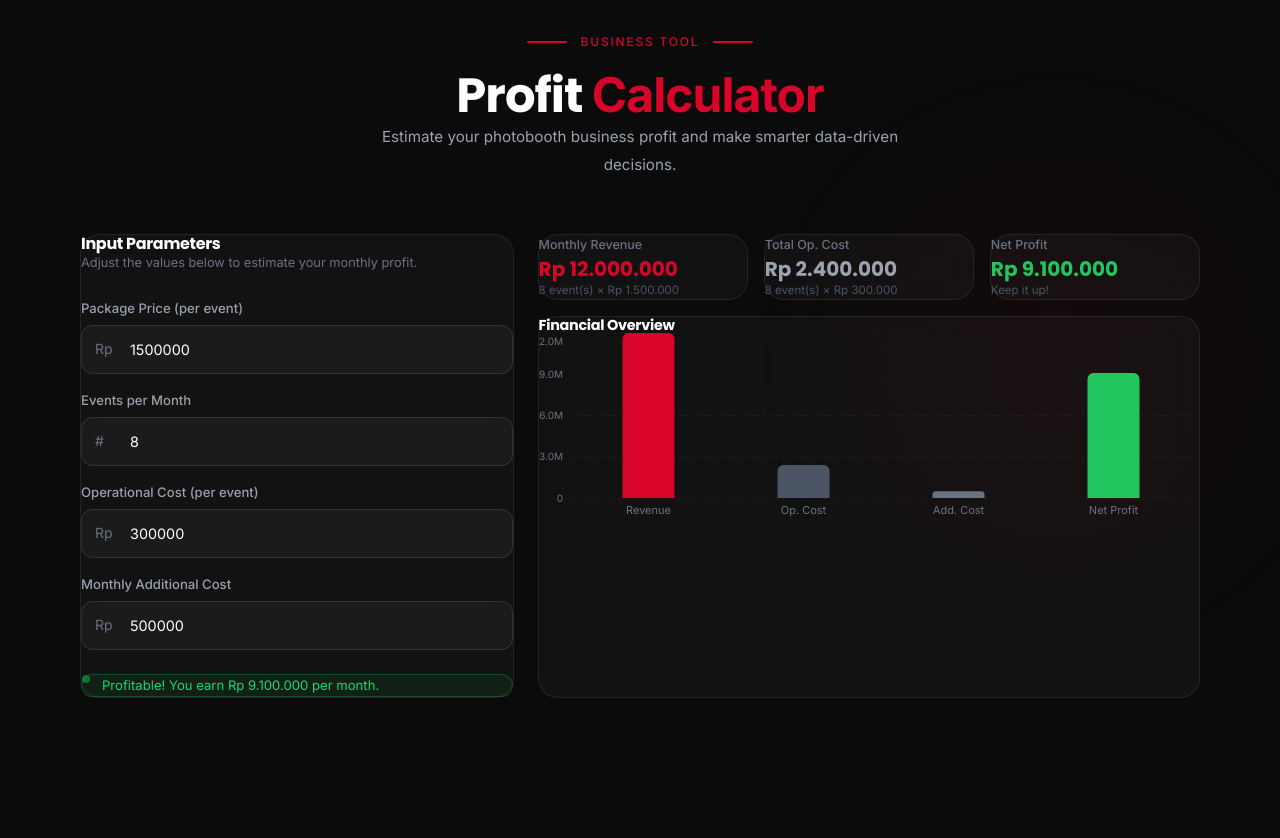
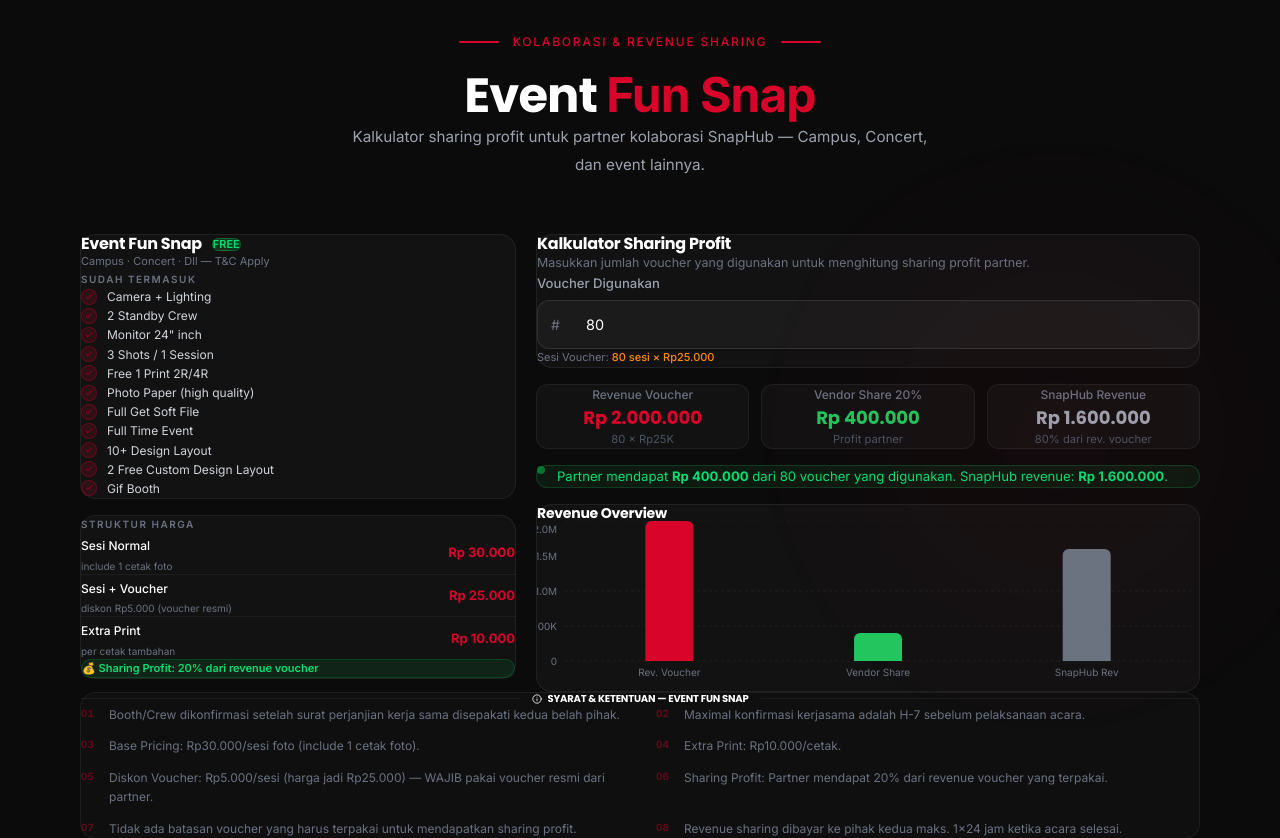
Before and after one commit to lohkookk/SnapHub.id, a React (Vite) app: page / in a window 1280 px wide. Shown: the part 4520-5358 px from the top of the page. Built offline with nearby package versions, Linux system fonts and the light colour scheme.

Commit message:
feat: revamp layout ProfitCalculator, perbaiki Footer, dan update Maps ke Malang

```diff
--- a/src/components/Pricelist.jsx
+++ b/src/components/Pricelist.jsx
@@ -1,6 +1,7 @@
 import React, { useRef, useState } from 'react';
 import { motion, useInView, AnimatePresence } from 'framer-motion';
-import { FiDownload, FiCheck, FiClock, FiPrinter, FiCamera } from 'react-icons/fi';
+import { FiDownload, FiCheck, FiClock, FiPrinter, FiCamera, FiInfo } from 'react-icons/fi';
+
 import pricelistImg from '../assets/pricelist_image.png';
 
 const WA_URL = 'https://wa.me/6285190643459?text=Halo%20SnapHub%2C%20saya%20ingin%20booking%20photobooth!';
@@ -291,8 +292,8 @@
           <div className="bg-white/[0.02] border border-white/[0.06] rounded-2xl p-5 md:p-6">
             <div className="flex items-center gap-3 mb-5">
               <div className="h-px flex-1 bg-white/[0.06]" />
-              <h3 className="text-[10px] font-semibold text-gray-500 uppercase tracking-[0.15em] whitespace-nowrap">
-                Syarat &amp; Ketentuan
+              <h3 className="text-[10px] font-semibold text-gray-500 uppercase tracking-[0.15em] whitespace-nowrap flex items-center gap-1.5">
+                <FiInfo size={10} /> Syarat &amp; Ketentuan
               </h3>
               <div className="h-px flex-1 bg-white/[0.06]" />
             </div>
--- a/src/components/ProfitCalculator.jsx
+++ b/src/components/ProfitCalculator.jsx
@@ -1,10 +1,12 @@
 import React, { useState, useRef } from 'react';
 import { motion, useInView, AnimatePresence } from 'framer-motion';
+import { FiCheck, FiInfo } from 'react-icons/fi';
 import {
   BarChart, Bar, XAxis, YAxis, CartesianGrid, Tooltip,
   ResponsiveContainer, Cell
 } from 'recharts';
 
+/* ── Helpers ─────────────────────────────────────────────── */
 const fmt = (v) =>
   new Intl.NumberFormat('id-ID', { style: 'currency', currency: 'IDR', minimumFractionDigits: 0 }).format(v);
 
@@ -18,9 +20,12 @@
   );
 };
 
-const Field = ({ label, value, onChange, prefix = 'Rp' }) => (
+const Field = ({ label, value, onChange, prefix = '#', note }) => (
   <div className="flex flex-col gap-1.5">
-    <label className="text-gray-400 text-[0.82rem] font-medium">{label}</label>
+    <div className="flex items-center justify-between">
+      <label className="text-gray-400 text-[0.82rem] font-medium">{label}</label>
+      {note && <span className="text-gray-600 text-[10px]">{note}</span>}
+    </div>
     <div className="relative">
       <span className="absolute left-3.5 top-1/2 -translate-y-1/2 text-gray-500 text-sm select-none pointer-events-none">
         {prefix}
@@ -37,52 +42,78 @@
 );
 
 const ResultCard = ({ label, value, color, sublabel }) => (
-  <div className="glass-card p-5 text-center sm:text-left">
-    <p className="text-gray-500 text-[0.78rem] mb-1.5 font-medium">{label}</p>
+  <div className="bg-white/[0.03] border border-white/[0.06] rounded-xl p-4 text-center">
+    <p className="text-gray-500 text-[0.75rem] mb-1.5 font-medium">{label}</p>
     <AnimatePresence mode="wait">
       <motion.p
         key={value}
-        initial={{ opacity: 0, y: -8 }}
+        initial={{ opacity: 0, y: -6 }}
         animate={{ opacity: 1, y: 0 }}
-        exit={{ opacity: 0, y: 8 }}
-        transition={{ duration: 0.3 }}
-        className="text-xl font-bold font-heading"
+        exit={{ opacity: 0, y: 6 }}
+        transition={{ duration: 0.25 }}
+        className="text-lg font-bold font-heading"
         style={{ color }}
       >
         {fmt(value)}
       </motion.p>
     </AnimatePresence>
-    {sublabel && <p className="text-gray-600 text-[0.72rem] mt-1 leading-snug">{sublabel}</p>}
+    {sublabel && <p className="text-gray-600 text-[0.7rem] mt-1 leading-snug">{sublabel}</p>}
   </div>
 );
 
+/* ── Static Data ─────────────────────────────────────────── */
+const FEATURES = [
+  'Camera + Lighting',
+  '2 Standby Crew',
+  'Monitor 24" inch',
+  '3 Shots / 1 Session',
+  'Free 1 Print 2R/4R',
+  'Photo Paper (high quality)',
+  'Full Get Soft File',
+  'Full Time Event',
+  '10+ Design Layout',
+  '2 Free Custom Design Layout',
+  'Gif Booth',
+];
+
+const TNC = [
+  { num: '01', text: 'Booth/Crew dikonfirmasi setelah surat perjanjian kerja sama disepakati kedua belah pihak.' },
+  { num: '02', text: 'Maximal konfirmasi kerjasama adalah H-7 sebelum pelaksanaan acara.' },
+  { num: '03', text: 'Base Pricing: Rp30.000/sesi foto (include 1 cetak foto).' },
+  { num: '04', text: 'Extra Print: Rp10.000/cetak.' },
+  { num: '05', text: 'Diskon Voucher: Rp5.000/sesi (harga jadi Rp25.000) — WAJIB pakai voucher resmi dari partner.' },
+  { num: '06', text: 'Sharing Profit: Partner mendapat 20% dari revenue voucher yang terpakai.' },
+  { num: '07', text: 'Tidak ada batasan voucher yang harus terpakai untuk mendapatkan sharing profit.' },
+  { num: '08', text: 'Revenue sharing dibayar ke pihak kedua maks. 1×24 jam ketika acara selesai.' },
+];
+
+/* Harga tetap dari PDF */
+const HARGA_VOUCHER = 25000;  // per sesi dengan voucher
+const HARGA_NORMAL = 30000;  // per sesi tanpa voucher
+const SHARING_PERSEN = 0.20;   // 20%
+
+/* ── Main Component ──────────────────────────────────────── */
 const ProfitCalculator = () => {
-  const ref    = useRef(null);
+  const ref = useRef(null);
   const inView = useInView(ref, { once: true, margin: '-80px' });
 
-  const [pkg,     setPkg]     = useState(1500000);
-  const [events,  setEvents]  = useState(8);
-  const [opCost,  setOpCost]  = useState(300000);
-  const [addCost, setAddCost] = useState(500000);
+  const [voucherUsed, setVoucherUsed] = useState(80);
 
-  const revenue     = pkg * events;
-  const totalOpCost = opCost * events;
-  const netProfit   = revenue - totalOpCost - addCost;
-  const isProfit    = netProfit >= 0;
+  const revenueVoucher = voucherUsed * HARGA_VOUCHER;
+  const vendorShare = revenueVoucher * SHARING_PERSEN;
+  const snaphubRevenue = revenueVoucher - vendorShare;
 
   const chartData = [
-    { name: 'Revenue',    value: revenue },
-    { name: 'Op. Cost',  value: totalOpCost },
-    { name: 'Add. Cost', value: addCost },
-    { name: 'Net Profit',value: Math.abs(netProfit) },
+    { name: 'Rev. Voucher', value: revenueVoucher },
+    { name: 'Vendor Share', value: vendorShare },
+    { name: 'SnapHub Rev', value: snaphubRevenue },
   ];
-  const COLORS = ['#D90429', '#4b5563', '#6b7280', isProfit ? '#22c55e' : '#ef4444'];
+  const COLORS = ['#D90429', '#22c55e', '#6b7280'];
 
   return (
     <section id="calculator" className="section-pad bg-[#0B0B0B] relative overflow-hidden">
       {/* Top bleed */}
       <div className="absolute top-0 left-0 right-0 h-24 bg-gradient-to-b from-[#111111] to-transparent pointer-events-none" />
-
       {/* Ambient glow */}
       <div className="absolute top-1/2 -translate-y-1/2 right-0 w-[450px] h-[450px] rounded-full opacity-[0.05] pointer-events-none"
         style={{ background: 'radial-gradient(circle, #D90429, transparent)', filter: 'blur(90px)' }} />
@@ -92,94 +123,176 @@
         <div className="section-header" ref={ref}>
           <motion.div initial={{ opacity: 0, y: 18 }} animate={inView ? { opacity: 1, y: 0 } : {}} transition={{ duration: 0.6 }}
             className="eyebrow-row">
-            <div className="eyebrow-line" /><span className="text-eyebrow">Business Tool</span><div className="eyebrow-line" />
+            <div className="eyebrow-line" /><span className="text-eyebrow">Kolaborasi & Revenue Sharing</span><div className="eyebrow-line" />
           </motion.div>
           <motion.h2 initial={{ opacity: 0, y: 28 }} animate={inView ? { opacity: 1, y: 0 } : {}} transition={{ duration: 0.65, delay: 0.1 }}
             className="text-section-title text-white mt-3 mb-4">
-            Profit <span className="text-[#D90429]">Calculator</span>
+            Event <span className="text-[#D90429]">Fun Snap</span>
           </motion.h2>
           <motion.p initial={{ opacity: 0 }} animate={inView ? { opacity: 1 } : {}} transition={{ duration: 0.65, delay: 0.2 }}
             className="section-desc">
-            Estimate your photobooth business profit and make smarter data-driven decisions.
+            Kalkulator sharing profit untuk partner kolaborasi SnapHub — Campus, Concert, dan event lainnya.
           </motion.p>
         </div>
 
-        {/* ── Main layout ─────────────────────────── */}
+        {/* ── Main Layout ─────────────────────────── */}
         <motion.div
           initial={{ opacity: 0, y: 36 }}
           animate={inView ? { opacity: 1, y: 0 } : {}}
           transition={{ duration: 0.75, delay: 0.3 }}
-          className="grid lg:grid-cols-5 gap-6"
+          className="grid lg:grid-cols-5 gap-5"
         >
-          {/* Inputs — 2 cols */}
-          <div className="lg:col-span-2 glass-card p-6 sm:p-8 flex flex-col gap-6">
-            <div>
-              <h3 className="text-white font-semibold text-base font-heading mb-1">Input Parameters</h3>
-              <p className="text-gray-500 text-[0.8rem]">Adjust the values below to estimate your monthly profit.</p>
+          {/* LEFT — Package Info (2 cols) */}
+          <div className="lg:col-span-2 flex flex-col gap-4">
+
+            {/* FREE badge */}
+            <div className="bg-white/[0.03] border border-white/[0.06] rounded-2xl p-5">
+              <div className="flex items-start gap-3 mb-4">
+                <div className="flex-1 min-w-0">
+                  <div className="flex items-center gap-2.5 flex-wrap">
+                    <h3 className="text-white font-bold font-heading text-base leading-none">Event Fun Snap</h3>
+                    <span className="text-[11px] font-semibold bg-green-500/20 text-green-400 border border-green-500/30 px-2.5 py-0.5 rounded-full leading-none">
+                      FREE
+                    </span>
+                  </div>
+                  <p className="text-gray-500 text-[11px] mt-1.5">Campus · Concert · Dll — T&amp;C Apply</p>
+                </div>
+              </div>
+
+              <p className="text-[10px] uppercase tracking-[0.15em] text-gray-500 mb-3 font-semibold">Sudah Termasuk</p>
+              <ul className="space-y-2">
+                {FEATURES.map((f, i) => (
+                  <li key={i} className="flex items-center gap-2.5">
+                    <div className="w-4 h-4 rounded-full bg-[#D90429]/15 border border-[#D90429]/30 flex items-center justify-center shrink-0">
+                      <FiCheck size={8} className="text-[#D90429]" />
+                    </div>
+                    <span className="text-gray-300 text-[12px]">{f}</span>
+                  </li>
+                ))}
+              </ul>
             </div>
 
-            <div className="grid gap-4">
-              <Field label="Package Price (per event)"   value={pkg}     onChange={setPkg} />
-              <Field label="Events per Month"            value={events}  onChange={setEvents}  prefix="#" />
-              <Field label="Operational Cost (per event)"value={opCost}  onChange={setOpCost} />
-              <Field label="Monthly Additional Cost"     value={addCost} onChange={setAddCost} />
+            {/* Harga info */}
+            <div className="bg-white/[0.03] border border-white/[0.06] rounded-2xl p-5">
+              <p className="text-[10px] uppercase tracking-[0.15em] text-gray-500 mb-3 font-semibold">Struktur Harga</p>
+              <div className="space-y-2.5">
+                {[
+                  { label: 'Sesi Normal', value: 'Rp 30.000', sub: 'include 1 cetak foto' },
+                  { label: 'Sesi + Voucher', value: 'Rp 25.000', sub: 'diskon Rp5.000 (voucher resmi)' },
+                  { label: 'Extra Print', value: 'Rp 10.000', sub: 'per cetak tambahan' },
+                ].map((item, i) => (
+                  <div key={i} className="flex items-center justify-between py-2 border-b border-white/[0.05] last:border-0">
+                    <div>
+                      <span className="text-white text-[12px] font-medium">{item.label}</span>
+                      <span className="text-gray-500 text-[10px] block">{item.sub}</span>
+                    </div>
+                    <span className="text-[#D90429] font-bold text-[13px]">{item.value}</span>
+                  </div>
+                ))}
+              </div>
+              <div className="mt-3 p-2.5 bg-green-500/10 border border-green-500/20 rounded-xl">
+                <p className="text-green-400 text-[11px] font-semibold">💰 Sharing Profit: 20% dari revenue voucher</p>
+              </div>
+            </div>
+          </div>
+
+          {/* RIGHT — Calculator (3 cols) */}
+          <div className="lg:col-span-3 flex flex-col gap-4">
+
+            {/* Inputs */}
+            <div className="bg-white/[0.03] border border-white/[0.06] rounded-2xl p-5 md:p-6">
+              <h3 className="text-white font-semibold text-base font-heading mb-1">Kalkulator Sharing Profit</h3>
+              <p className="text-gray-500 text-[0.78rem] mb-5">Masukkan jumlah voucher yang digunakan untuk menghitung sharing profit partner.</p>
+
+              <div className="grid grid-cols-1 gap-4">
+                <Field
+                  label="Voucher Digunakan"
+                  value={voucherUsed}
+                  onChange={setVoucherUsed}
+                />
+              </div>
+
+              {/* Summary chip */}
+              <div className="flex flex-wrap gap-2 mt-4">
+                <div className="text-[11px]">
+                  <span className="text-gray-500">Sesi Voucher: </span>
+                  <span className="text-orange-400 font-medium">{voucherUsed} sesi × Rp25.000</span>
+                </div>
+              </div>
             </div>
 
-            {/* Status pill */}
+            {/* Result cards */}
+            <div className="grid grid-cols-1 sm:grid-cols-3 gap-3">
+              <ResultCard label="Revenue Voucher" value={revenueVoucher} color="#D90429" sublabel={`${voucherUsed} × Rp25K`} />
+              <ResultCard label="Vendor Share 20%" value={vendorShare} color="#22c55e" sublabel="Profit partner" />
+              <ResultCard label="SnapHub Revenue" value={snaphubRevenue} color="#9ca3af" sublabel="80% dari rev. voucher" />
+            </div>
+
+            {/* Status */}
             <AnimatePresence mode="wait">
               <motion.div
-                key={isProfit ? 'profit' : 'loss'}
-                initial={{ opacity: 0, scale: 0.95, y: 6 }}
-                animate={{ opacity: 1, scale: 1, y: 0 }}
-                exit={{ opacity: 0, scale: 0.95, y: -6 }}
+                key={vendorShare}
+                initial={{ opacity: 0, y: 6 }}
+                animate={{ opacity: 1, y: 0 }}
+                exit={{ opacity: 0 }}
                 transition={{ duration: 0.3 }}
                 className="flex items-start gap-3 rounded-xl px-4 py-3.5 text-[0.82rem] leading-relaxed"
-                style={{
-                  background: isProfit ? 'rgba(34,197,94,0.08)' : 'rgba(239,68,68,0.08)',
-                  border:     `1px solid ${isProfit ? 'rgba(34,197,94,0.25)' : 'rgba(239,68,68,0.25)'}`,
-                }}
+                style={{ background: 'rgba(34,197,94,0.08)', border: '1px solid rgba(34,197,94,0.2)' }}
               >
-                <span className={`mt-0.5 w-2 h-2 rounded-full flex-shrink-0 ${isProfit ? 'bg-green-500' : 'bg-red-500'} animate-pulse`} />
-                <span className={isProfit ? 'text-green-400' : 'text-red-400'}>
-                  {isProfit
-                    ? `Profitable! You earn ${fmt(netProfit)} per month.`
-                    : `Loss of ${fmt(Math.abs(netProfit))} per month.`}
+                <span className="mt-0.5 w-2 h-2 rounded-full flex-shrink-0 bg-green-500 animate-pulse" />
+                <span className="text-green-400">
+                  Partner mendapat <strong>{fmt(vendorShare)}</strong> dari {voucherUsed} voucher yang digunakan.
+                  SnapHub revenue: <strong>{fmt(snaphubRevenue)}</strong>.
                 </span>
               </motion.div>
             </AnimatePresence>
-          </div>
-
-          {/* Results — 3 cols */}
-          <div className="lg:col-span-3 flex flex-col gap-4">
-            {/* Three result cards in a row */}
-            <div className="grid grid-cols-1 sm:grid-cols-3 gap-4">
-              <ResultCard label="Monthly Revenue"        value={revenue}     color="#D90429" sublabel={`${events} event(s) × ${fmt(pkg)}`} />
-              <ResultCard label="Total Op. Cost"         value={totalOpCost}  color="#9ca3af" sublabel={`${events} event(s) × ${fmt(opCost)}`} />
-              <ResultCard label="Net Profit"             value={netProfit}    color={isProfit ? '#22c55e' : '#ef4444'} sublabel={isProfit ? 'Keep it up!' : 'Reduce your costs'} />
-            </div>
 
             {/* Chart */}
-            <div className="glass-card p-6 flex-1">
-              <h3 className="text-white font-semibold text-[0.9rem] font-heading mb-5">Financial Overview</h3>
-              <ResponsiveContainer width="100%" height={195}>
+            <div className="bg-white/[0.03] border border-white/[0.06] rounded-2xl p-5 flex-1">
+              <h3 className="text-white font-semibold text-[0.88rem] font-heading mb-4">Revenue Overview</h3>
+              <ResponsiveContainer width="100%" height={170}>
                 <BarChart data={chartData} margin={{ top: 0, right: 8, left: -10, bottom: 0 }}>
                   <CartesianGrid strokeDasharray="3 3" stroke="rgba(255,255,255,0.05)" vertical={false} />
-                  <XAxis
-                    dataKey="name"
-                    tick={{ fill: '#6b7280', fontSize: 11 }}
-                    axisLine={false} tickLine={false}
-                  />
+                  <XAxis dataKey="name" tick={{ fill: '#6b7280', fontSize: 10 }} axisLine={false} tickLine={false} />
                   <YAxis
-                    tickFormatter={(v) => v >= 1e6 ? `${(v/1e6).toFixed(1)}M` : v >= 1e3 ? `${(v/1e3).toFixed(0)}K` : v}
+                    tickFormatter={(v) => v >= 1e6 ? `${(v / 1e6).toFixed(1)}M` : v >= 1e3 ? `${(v / 1e3).toFixed(0)}K` : v}
                     tick={{ fill: '#6b7280', fontSize: 10 }}
-                    axisLine={false} tickLine={false} width={42}
+                    axisLine={false} tickLine={false} width={38}
                   />
                   <Tooltip content={<ChartTooltip />} cursor={{ fill: 'rgba(255,255,255,0.025)', radius: 6 }} />
-                  <Bar dataKey="value" radius={[6, 6, 0, 0]} maxBarSize={52}>
+                  <Bar dataKey="value" radius={[6, 6, 0, 0]} maxBarSize={48}>
                     {chartData.map((_, i) => <Cell key={i} fill={COLORS[i]} />)}
                   </Bar>
                 </BarChart>
               </ResponsiveContainer>
+            </div>
+          </div>
+        </motion.div>
+
+        {/* ── Terms & Conditions ─────────────────── */}
+        <motion.div
+          initial={{ opacity: 0, y: 24 }}
+          animate={inView ? { opacity: 1, y: 0 } : {}}
+          transition={{ duration: 0.6, delay: 0.5 }}
+          className="mt-5"
+        >
+          <div className="bg-white/[0.02] border border-white/[0.06] rounded-2xl p-5 md:p-6">
+            <div className="flex items-center gap-3 mb-5">
+              <div className="h-px flex-1 bg-white/[0.06]" />
+              <h3 className="text-[10px] font-semibold text-gray-500 uppercase tracking-[0.15em] whitespace-nowrap flex items-center gap-1.5">
+                <FiInfo size={10} /> Syarat &amp; Ketentuan — Event Fun Snap
+              </h3>
+              <div className="h-px flex-1 bg-white/[0.06]" />
+            </div>
+            <div className="grid grid-cols-1 sm:grid-cols-2 gap-x-8 gap-y-3">
+              {TNC.map((item, i) => (
+                <div key={i} className="flex items-start gap-3">
+                  <span className="text-[#D90429]/40 text-[10px] font-bold font-mono mt-0.5 shrink-0 tabular-nums w-4">
+                    {item.num}
+                  </span>
+                  <p className="text-gray-500 text-[12px] leading-relaxed">{item.text}</p>
+                </div>
+              ))}
             </div>
           </div>
         </motion.div>
```
Also changed, not shown: src/components/Footer.jsx (+76 -70 lines), src/components/Maps.jsx (+8 -8 lines).
